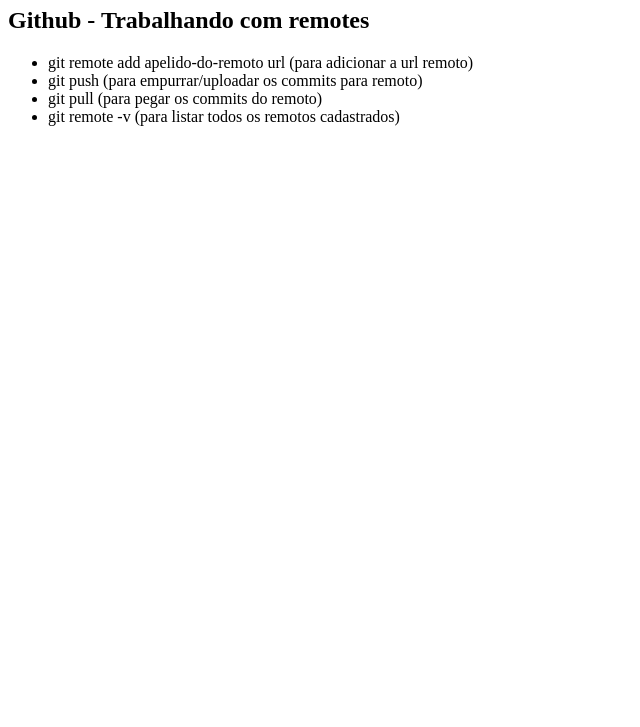
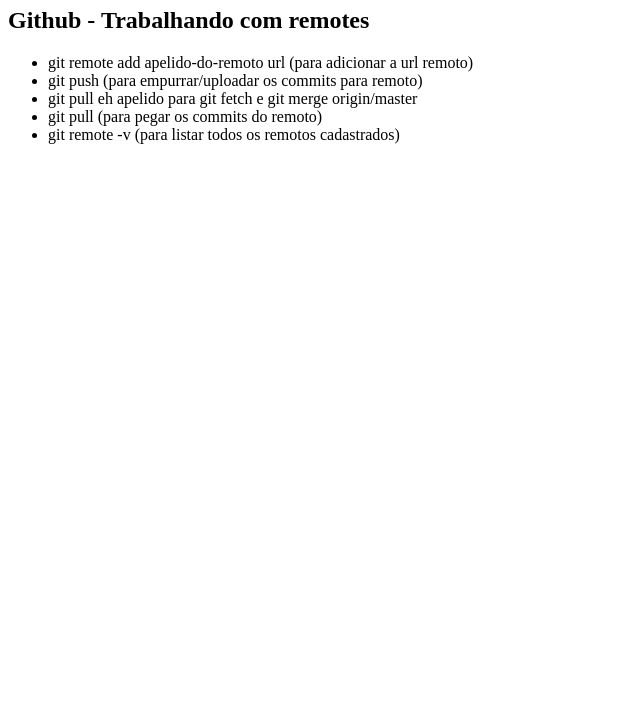
Before and after one commit to steppat/git-teste, a plain HTML site: page github.html in a window 1280 px wide. Shown: the part 73-800 px from the top of the page, without its empty margins (0-640 px from the left). Drawn offline with Linux system fonts and the light colour scheme.

Commit message:
git fetch & git merge

```diff
--- a/github.html
+++ b/github.html
@@ -11,6 +11,7 @@
     <ul>
       <li>git remote add apelido-do-remoto url (para adicionar a url remoto)</li>
       <li>git push (para empurrar/uploadar os commits para remoto)</li>
+      <li>git pull eh apelido para git fetch e git merge origin/master</li>
       <li>git pull (para pegar os commits do remoto)</li>
       <li>git remote -v (para listar todos os remotos cadastrados)</li>
     </ul>
```
